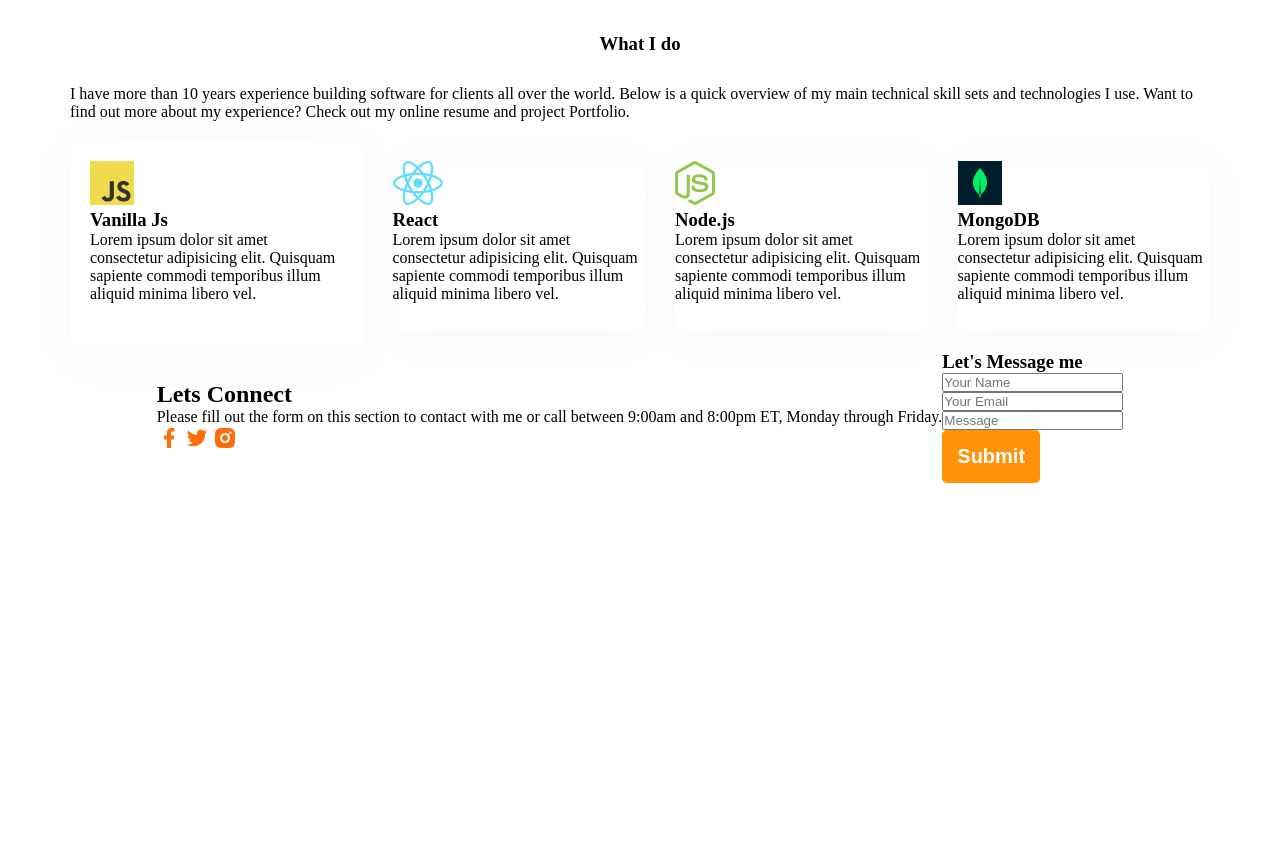
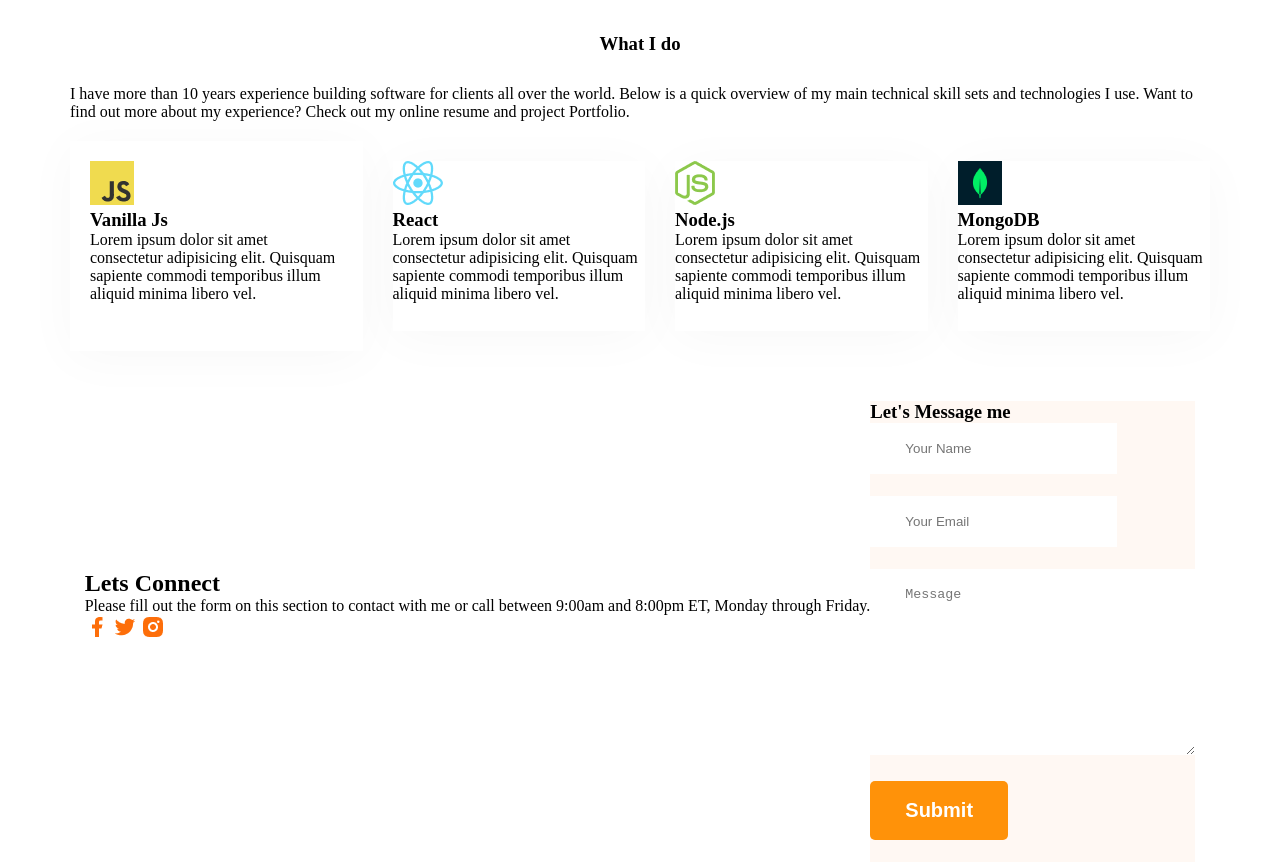
Before and after one commit to meizan2142/Portfolio-Website, a plain HTML site: page index.html in a window 1280 px wide. Shown: the part 1578-2440 px from the top of the page. Before the commit the page ends 2061 px from the top, so only its background shows below. Drawn offline with Linux system fonts and the light colour scheme.

Commit message:
I have completed

```diff
--- a/index.html
+++ b/index.html
@@ -96,10 +96,8 @@
                 <h3>Let's Message me</h3>
                 <input type="text" placeholder="Your Name">
                 <input type="email" name="" id="" placeholder="Your Email">
-                <input type="message" placeholder="Message">
-                <button class="btn-primary">
-                    Submit
-                </button>
+                <textarea name="" id="" cols="30" rows="10" placeholder="Message"></textarea>
+                <input type="button" value="Submit" class="btn-primary">
             </div>
         </section>
     </footer>
--- a/styles.css
+++ b/styles.css
@@ -164,11 +164,20 @@ main {
 }
 
 .form {
+    background-color: #FFF8F3;
+    margin-top: 50px;
 }
 
 .form input {
     display: flex;
     justify-content: center;
     align-items: center;
-    gap: 20px;
+
 }
+
+.form  input, textarea {
+    margin-bottom: 22px;
+    padding: 18px 35px;
+    background-attachment: white;
+    border: none;
+}
```
